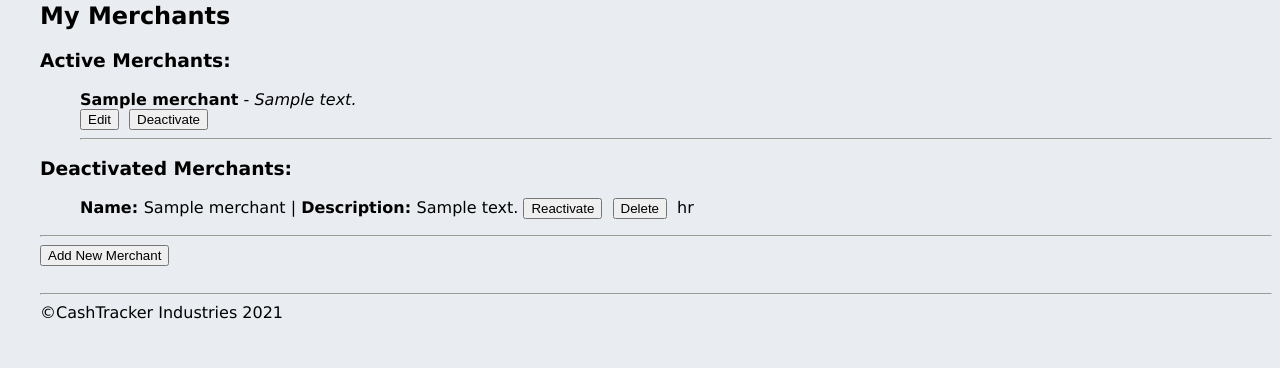
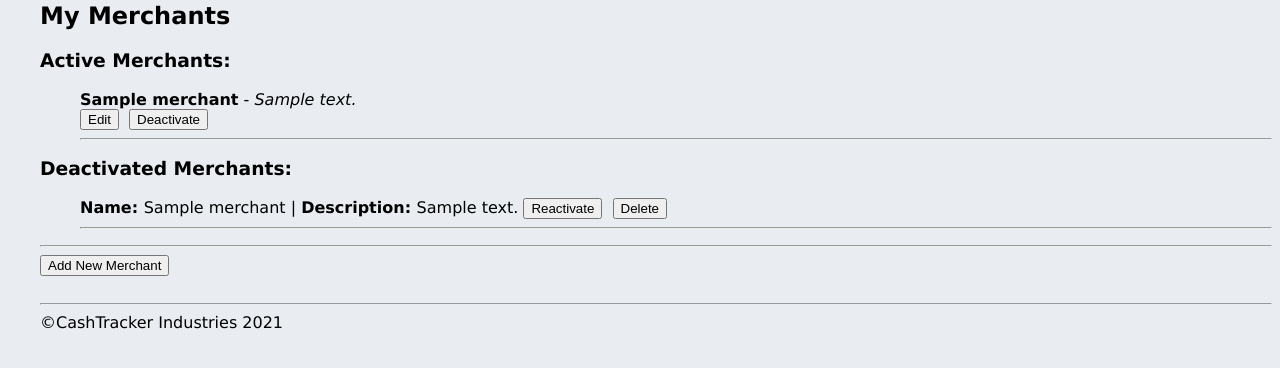
Before and after one commit to robbieferg/spending_tracker_solo_project, a Flask app: template templates/merchants/index.html in a window 1280 px wide. Shown: the part 208-576 px from the top of the page. Run offline with Flask 2, Linux system fonts and the light colour scheme; the template is opened without the code that fills it: most values are stand-ins (such as "Sample title", 1, 10 or a date in 2020).

Commit message:
Minor fixes

```diff
--- a/templates/merchants/index.html
+++ b/templates/merchants/index.html
@@ -17,7 +17,7 @@
         <b>Name: </b>{{ merchant.name }}</a> | <b>Description: </b> {{ merchant.description }}
         <form action="/merchants/{{ merchant.id }}/reactivate" class="inline"><button>Reactivate</button></form>
         <form action="/merchants/{{ merchant.id }}/delete" method='post' class="inline"><button class="delete-button">Delete</button></form>
-        hr
+        <hr>
         {% endfor %}
     </ul>
     <hr>
--- a/templates/tags/index.html
+++ b/templates/tags/index.html
@@ -14,7 +14,8 @@
 <h3>Deactivated Tags:</h3>
 <ul>
     {% for tag in deactivated_tags %}
-        <b>Name: </b>{{ tag.name }} <form action="/tags/{{ tag.id }}/delete" class="inline"> <button>Delete</button></form> <form action="/tags/{{ tag.id }}/reactivate" class="inline"> <button>Reactivate</button></form> <hr>
+        <b>{{ tag.name }}</b> <form action="/tags/{{ tag.id }}/delete" class="inline"> <button>Delete</button></form> <form action="/tags/{{ tag.id }}/reactivate" class="inline"> <button>Reactivate</button></form>
+        <hr>
     {% endfor %}
 </ul>
 <hr>
```
